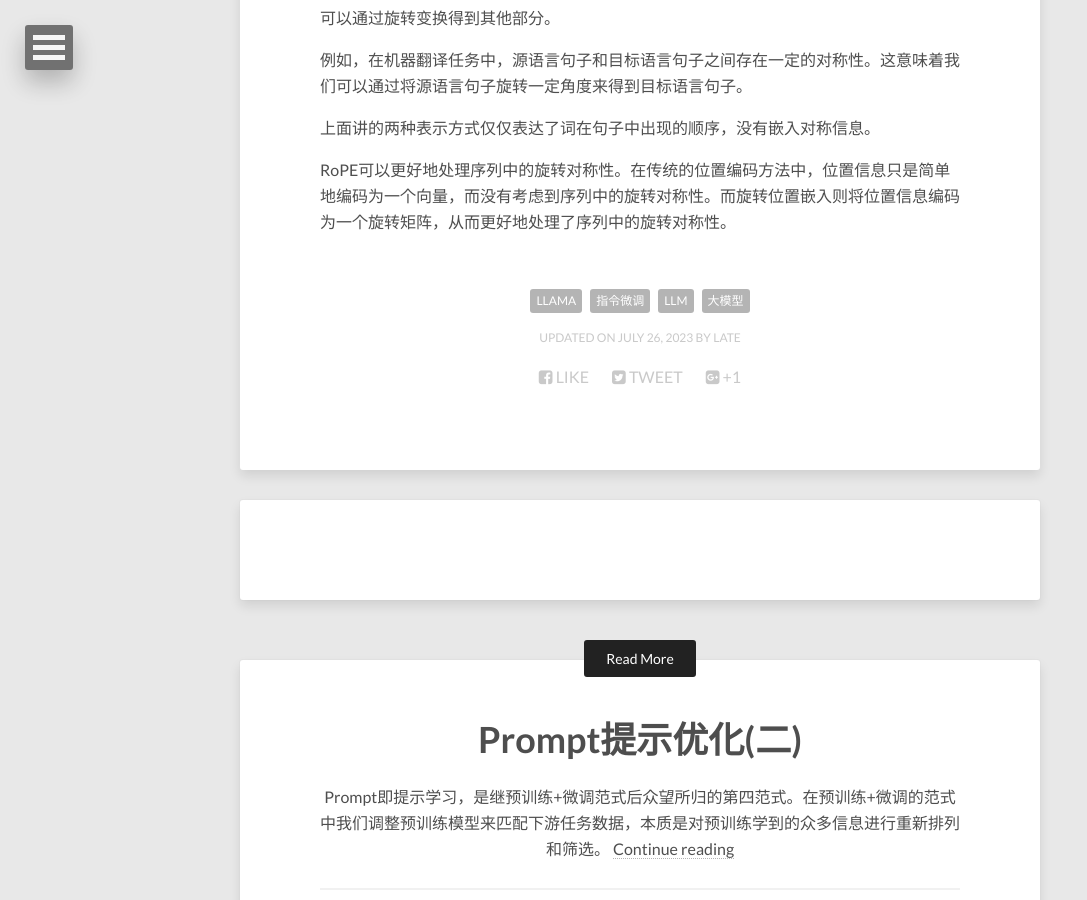
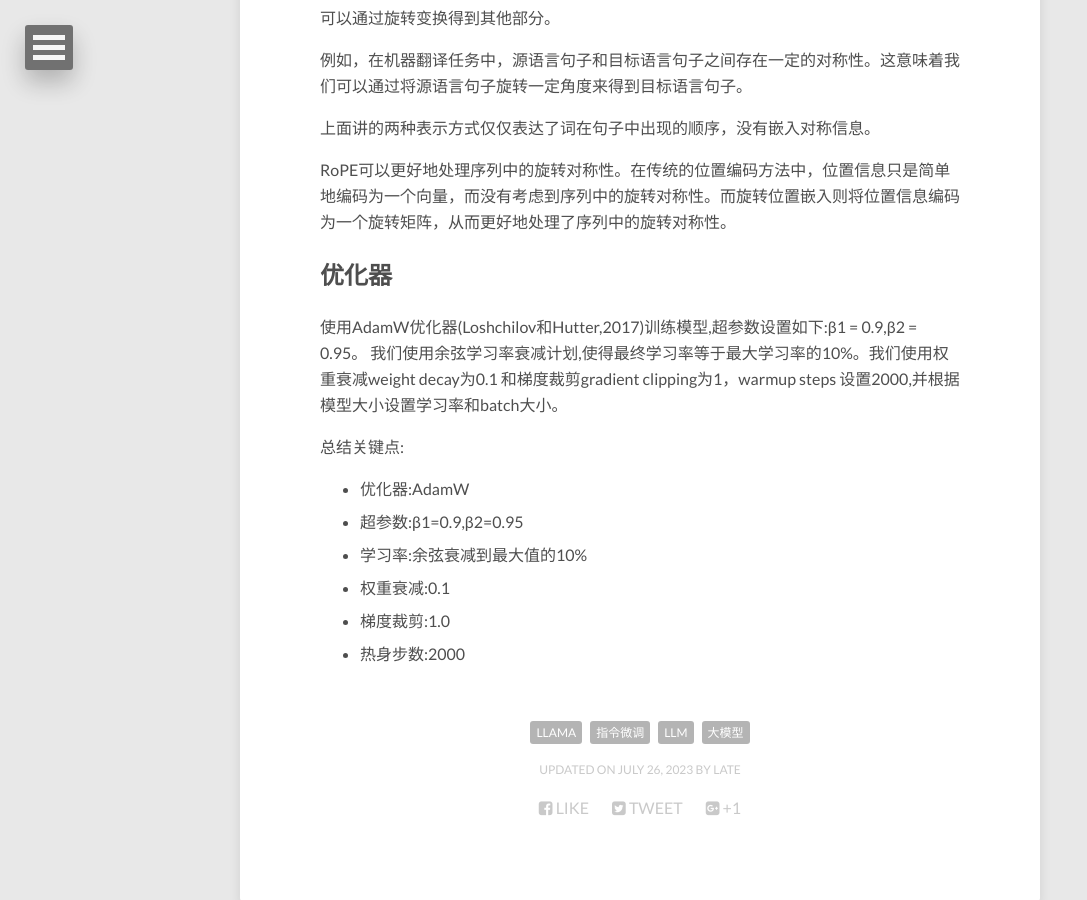
Before and after one commit to 52notebook/52notebook.github.io, a Jekyll site: the page built from _posts/2023-07-26-LLaMA技术学习.md, in a window 1280 px wide and 900 px high, scrolled down 4263 px. Shown: the whole window, without its empty margins (0-1087 px from the left). Built offline with Jekyll 4.4.1, drawn with Linux system fonts in a browser that asks for light colours; nearby versions of some CDN libraries; comment, search, counter and statistics services are not loaded.

Commit message:
LLaMA算法学习

```diff
--- a/_posts/2023-07-26-LLaMA技术学习.md
+++ b/_posts/2023-07-26-LLaMA技术学习.md
@@ -142,3 +142,18 @@ C4 的预处理也包含去重和语言识别步骤：上一个数据集处理
 上面讲的两种表示方式仅仅表达了词在句子中出现的顺序，没有嵌入对称信息。
 
 RoPE可以更好地处理序列中的旋转对称性。在传统的位置编码方法中，位置信息只是简单地编码为一个向量，而没有考虑到序列中的旋转对称性。而旋转位置嵌入则将位置信息编码为一个旋转矩阵，从而更好地处理了序列中的旋转对称性。
+
+
+
+## 优化器
+
+使用AdamW优化器(Loshchilov和Hutter,2017)训练模型,超参数设置如下:β1 = 0.9,β2 = 0.95。
+我们使用余弦学习率衰减计划,使得最终学习率等于最大学习率的10%。我们使用权重衰减weight decay为0.1 和梯度裁剪gradient clipping为1，warmup steps 设置2000,并根据模型大小设置学习率和batch大小。
+
+总结关键点:
+- 优化器:AdamW
+- 超参数:β1=0.9,β2=0.95
+- 学习率:余弦衰减到最大值的10%
+- 权重衰减:0.1
+- 梯度裁剪:1.0
+- 热身步数:2000
```
